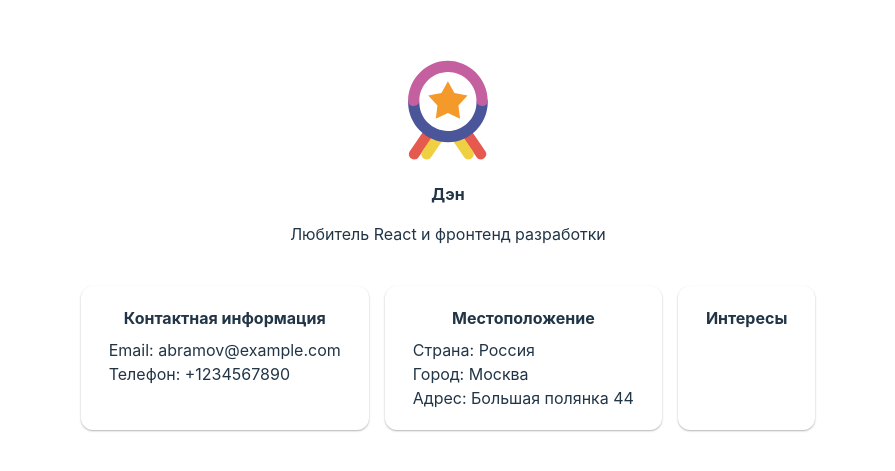
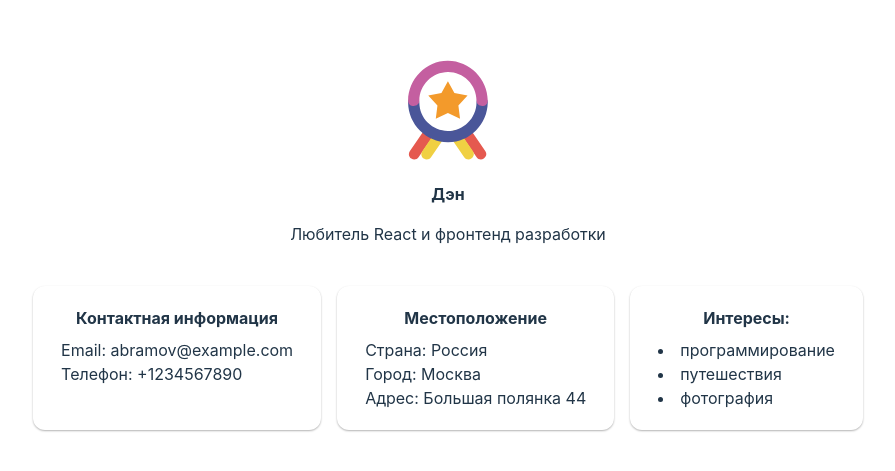
Before and after one commit to Ushakov341/Ushakov_1.2.6, a React (Vite) app: page / in a window 1280 px wide. Shown: the part 155-626 px from the top of the page, without its empty margins (192-1087 px from the left). Built offline with nearby package versions, Linux system fonts and the light colour scheme.

Commit message:
final props, next step placeholder

```diff
--- a/src/App.tsx
+++ b/src/App.tsx
@@ -15,16 +15,17 @@ function App() {
       </div>
       <div className="main">
         <Contact
-
+          email={userProfile.contactInfo.email}
+          phone={userProfile.contactInfo.phone}
         />
         <Location
           country={userProfile.location.country}
           city={userProfile.location.city}
           address={userProfile.location.address}
-
-
         />
-        <Interests />
+        <Interests
+          interests={userProfile.interests}
+        />
       </div>
     </>
   );
--- a/src/components/Contact.tsx
+++ b/src/components/Contact.tsx
@@ -1,11 +1,11 @@
 import { userProfile } from './UserProfile';
-function Contact () {
+function Contact (props) {
         return(
         <>
         <div className="card">
           <div className="card-header">Контактная информация</div>
-          <div className="card-content">Email: {userProfile.contactInfo.email}</div>
-          <div className="card-content">Телефон: {userProfile.contactInfo.phone}</div>
+          <div className="card-content">Email: {props.email}</div>
+          <div className="card-content">Телефон: {props.phone}</div>
 
         </div>
         </>
--- a/src/components/Interests.tsx
+++ b/src/components/Interests.tsx
@@ -1,17 +1,15 @@
 import { userProfile } from './components/UserProfile';
-function Interests () {
+function Interests (props) {
         return(
         <>
         <div className="card">
-          <div className="card-header">Интересы</div>
+          <div className="card-header">Интересы: </div>
           <div className="card-content">
-            {/* <ul>
-              {userProfile.interests.map((interest)=>(
-                return <li>{interest}</li>
-              )
 
-              )}
-            </ul> */}
+          {props.interests.map((interest)=>{
+            return <><li>{interest}</li></>
+          })}
+
           </div>
         </div>
         </>
```
